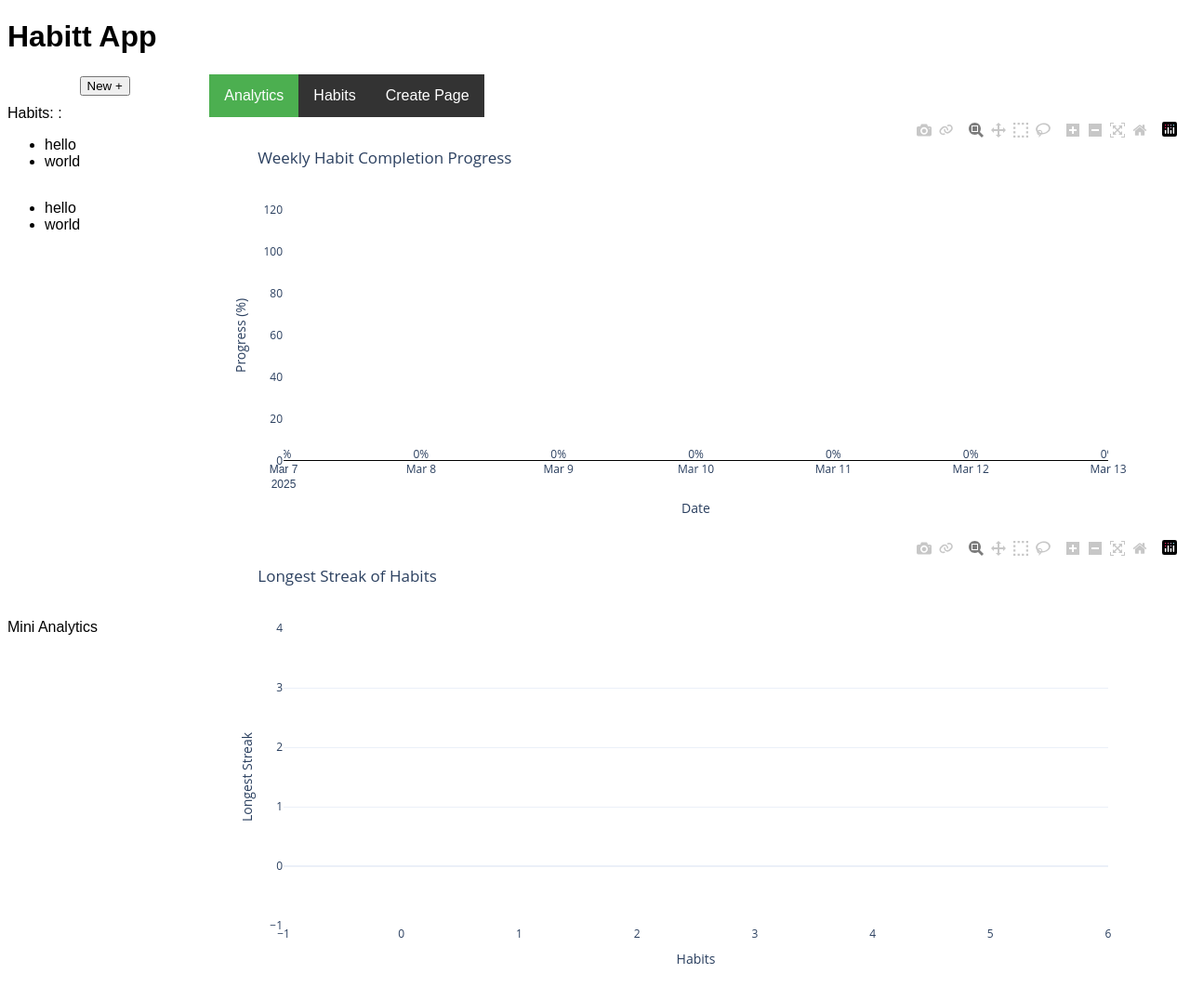
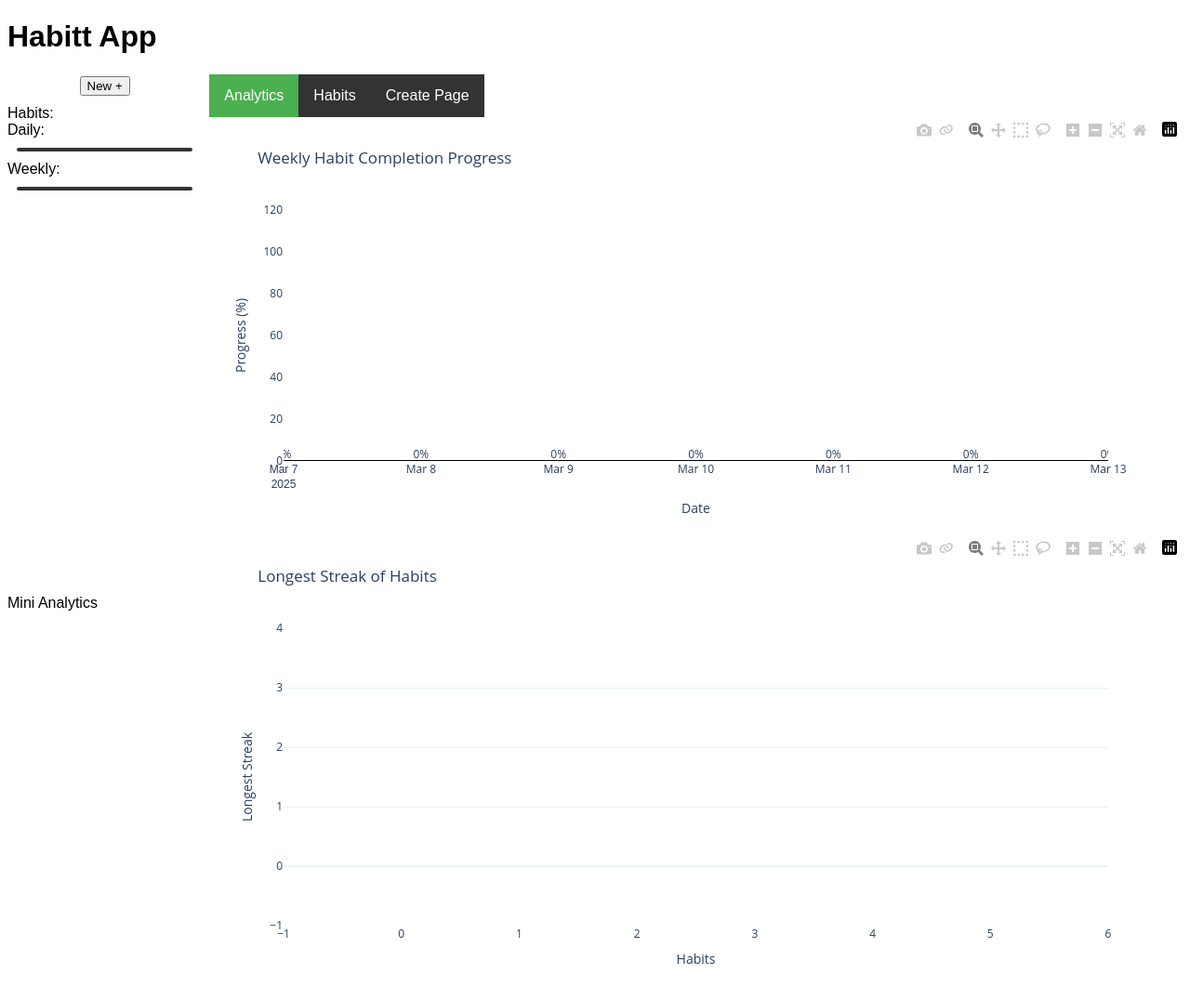
Before and after one commit to AmeerNAS/Python-Proj, a Flask app: page / in a window 1280 px wide. Shown: the whole page at 93% size. Run offline with Flask 3, Linux system fonts and the light colour scheme.

Commit message:
slow progress

```diff
--- a/app/routes.py
+++ b/app/routes.py
@@ -8,23 +8,61 @@
 def index():
     data = db_manager.db["tables"]["habit"]
 
-    new_list=[]
+    habits=[]
     for h in data:
         new_habit = Habit.fromJSON(h)
-        new_list.append(new_habit)
-    plot_long = plotLongestStreaks(new_list)
-    weekly=plotWeeklyProgress(new_list)
+        habits.append(new_habit)
+    plot_long = plotLongestStreaks(habits)
+    weekly=plotWeeklyProgress(habits)
     return render_template(
         "index.html",
+        habits_weekly=filterHabits(habits, "weekly"),
+        habits_daily=filterHabits(habits, "daily"),
         plot_weekly_prog=weekly,
         plot_long=plot_long)
 
-@app.route("/check-off/<int:habit_id>", methods=["POST"])
+""" @app.route("/check-off/<int:habit_id>", methods=["POST"])
 def check_off(habit_id):
-    """Marks a habit as completed for today."""
+    ""Marks a habit as completed for today.""
     data = db_manager.db["tables"]["habit"]
     for habit in data:
         if habit["id"] == habit_id:
             habit["checked"] = True  # Simulate marking it done
             break
-    return jsonify({"success": True, "habit_id": habit_id})
+    return jsonify({"success": True, "habit_id": habit_id}) """
+
+@app.route('/habit/<habit_id>')
+def habit(habit_id):
+    # If sport is cricket call the view function for
+    # same and pass team name
+    if db_manager.getHabitByID(id):
+        return redirect(url_for(habit_id=habit_id))
+    else:
+        return "Record not found", 400
+
+@app.route('/habits', methods=["GET"])
+def habits():
+    data = db_manager.db["tables"]["habit"]
+    habits_list= [Habit.fromJSON(d) for d in data]
+
+    return render_template("all_habits.html", habits_list=habits_list)
+
+
+@app.route('/add', methods=['POST'])
+def add():
+
+    if request.is_json:
+        data = request.form
+        print(data)
+        habit_dict = data
+        db_manager.addHabit(habit_dict)
+        return redirect(url_for('index'))
+    else:
+        pass
+@app.route('/check/<habit_id>')
+def check(habit_id):
+    habit_id = request.form.values
+    habit_dict = db_manager.getHabitByID(habit_id)
+    habit = Habit.fromJSON(habit_dict)
+    habit.checkOff()
+    return redirect(url_for("index"))
--- a/app/static/styles/styles.css
+++ b/app/static/styles/styles.css
@@ -1,3 +1,9 @@
+:root {
+  --primary: #333;
+  --secodary: #111;
+  --acion: #4CAF50;
+}
+
 * {
   font-family: Arial, Helvetica, sans-serif
 }
@@ -21,7 +27,40 @@
       / 1fr;
     gap: 8px;
   }
-    .Habits { grid-area: Habits; }
+    .Habits {
+      grid-area: Habits;
+      scroll-snap-type: y mandatory;
+      overscroll-behavior-y: contain;
+      overflow-x: hidden;
+      overflow-y: auto;
+      scroll-timeline: --listTimeline block;
+
+    }
+      .card {
+        margin: 10px;
+        border: 2px solid var(--primary);
+        border-radius: 5px;
+        padding: 0;
+        list-style: none;
+        background: white;
+      }
+        .card li {
+          padding: 5px;
+          border-top: 1px solid white;
+          scroll-snap-align: start;
+        }
+        li:first-child {
+          border: 0;
+        }
+          .card li a {
+            display: block;
+            color: var(--primary);
+            text-decoration: none;
+          }
+          .card li a:hover {
+            color: var(--secodary);
+          }
+
     .button {
       grid-area: button;
       display: flex;
@@ -31,9 +70,14 @@
 
     .analytics { grid-area: analytics;}
 
-  .body { grid-area: body; }
+  .body {
+     grid-area: body;
+    }
+
     #nav-bar{
     align-self: center;
+    position: -webkit-sticky; /* For Safari bcz prof */
+    position: sticky;
     }
       #nav-bar ul {
         /*
@@ -45,14 +89,12 @@
         margin: 0;
         padding: 0;
         overflow: hidden;
-        position: -webkit-sticky; /* For Safari bcz prof */
-        position: sticky;
         top: 0;
       }
 
         #nav-bar li {
           float: inline-start;
-          background-color: #333;
+          background-color: var(--primary);
         }
 
           #nav-bar li a {
@@ -63,13 +105,9 @@
             text-decoration: none;
           }
           #nav-bar li a:hover {
-            background-color: #111;
+            background-color: var(--secodary);
           }
 
         #active {
-          background-color: #4CAF50;
+          background-color: var(--acion);
         }
-    #longS{
-      height: 550;
-      width: 1200;
-    }
--- a/app/templates/index.html
+++ b/app/templates/index.html
@@ -15,12 +15,12 @@
                 <button type="button">New +</button>
             </div>
             <div class="Habits"> Habits:
-                <table class="card" id="daily_habits">:
-                    {% include "partials/list_cards.html" %}
-                </table>
-                <table class="card" id="weekly_habits">
-                    {% include "partials/list_cards.html" %}
-                </table>
+                <div id="daily_habits"><span>Daily:</span>
+                    {%include "partials/cards_daily.html"%}
+                </div>
+                <div id="weekly_habits"> <span>Weekly:</span>
+                    {%include "partials/cards_weekly.html"%}
+                </div>
             </div>
             <div class="analytics">
                 <table> Mini Analytics</table>
--- /dev/null
+++ b/app/templates/partials/cards_daily.html
@@ -0,0 +1,6 @@
+<form class="card" method="POST">
+    {% for h in habits_daily %}
+        <input type="checkbox" class="h_check" name="{{ h.name }}" value=" {{ h.id }}" onchange="{{ url_for('check', habit_id=h.id) }}">
+        <label for="{{ h.name }}"><a href="habit/{{ h.id }}"> {{h.name}} </a></label><br>
+    {% endfor %}
+</form>
--- /dev/null
+++ b/app/templates/partials/cards_weekly.html
@@ -0,0 +1,6 @@
+<form class="card" method="POST">
+    {% for h in habits_weekly %}
+        <input type="checkbox" class="h_check" name="{{ h.name }}" value=" {{ h.id }}">
+        <label for="{{ h.name }}"><a href="/habit/{{ h.id }}"> {{h.name}} </a></label><br>
+    {% endfor %}
+</form>
--- a/app/templates/partials/list_cards.html
+++ /dev/null
@@ -1,8 +0,0 @@
-<ul class="card">
-    <li>
-        hello
-    </li>
-    <li>
-        world
-    </li>
-</ul>
```
Also changed, not shown: app/db.py (+1 -37 lines), app/templates/all_habits.html (added, +22 -0 lines), app/templates/creator.html (+22 -0 lines).
